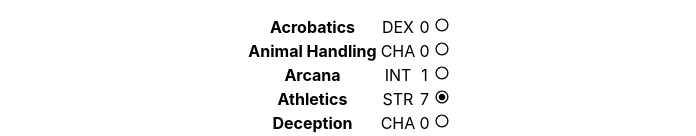
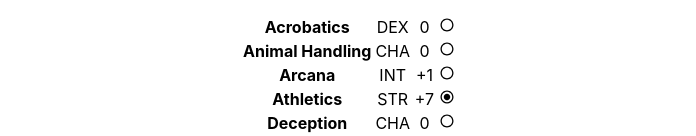
Before and after one commit to hopesmyth/beastForm, a React (Create React App) app: page / in a window 1280 px wide. Shown: the part 663-799 px from the top of the page, without its empty margins (291-987 px from the left). Built offline with nearby package versions, Linux system fonts and the light colour scheme.

Commit message:
Improved stat rendering for bonuses

```diff
--- a/src/App.js
+++ b/src/App.js
@@ -822,7 +822,7 @@ function skillTable(beastForm) {
         <tr>
           <th>{entry[1]}</th>
           <td>{skillAtt(entry[1])}</td>
-          <td>{beastForm.getSkill(entry[1])}</td>
+          <td>{renderBonus(beastForm.getSkill(entry[1]))}</td>
           <th>{beastForm.getSkillSymbol(entry[1])}</th>
         </tr>
       ))}
@@ -864,6 +864,14 @@ function sizeSquares(sizeClass) {
       return 20;
     default:
       return 0;
+  }
+}
+
+function renderBonus(number) {
+  if (number > 0) {
+    return "+" + number;
+  } else {
+    return "" + number;
   }
 }
 
@@ -986,7 +994,7 @@ class App extends Component {
             <th>CHA</th>
           </tr>
           {attrTable(x => beastForm.getAtt(x))}
-          {attrTable(x => beastForm.getBonus(x))}
+          {attrTable(x => renderBonus(beastForm.getBonus(x)))}
         </table>
         <p>Saves</p>
         <table class="center">
@@ -998,7 +1006,7 @@ class App extends Component {
           <th>WIS</th>
           <th>CHA</th>
         </tr>
-          {attrTable(x => beastForm.getSave(x))}
+        {attrTable(x => renderBonus(beastForm.getSave(x)))}
         </table>
         {beastForm.renderSenses()}
         {beast.renderFeatures()}
@@ -1042,7 +1050,7 @@ class App extends Component {
             <th>CHA</th>
           </tr>
           {attrTable(x => summon.atts.getAtt(x))}
-          {attrTable(x => summon.atts.getBonus(x))}
+          {attrTable(x => renderBonus(summon.atts.getBonus(x)))}
         </table>
         {summon.renderSenses()}
         {summon.renderFeatures()}
```
